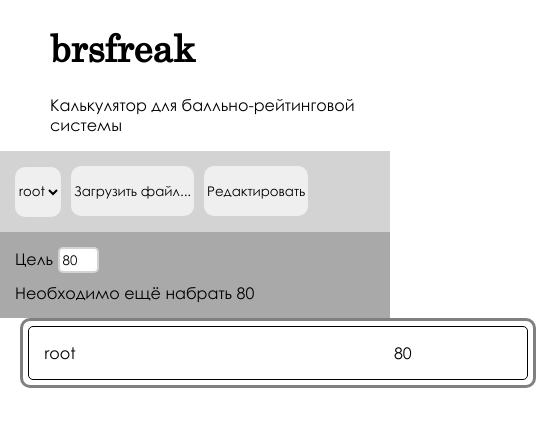
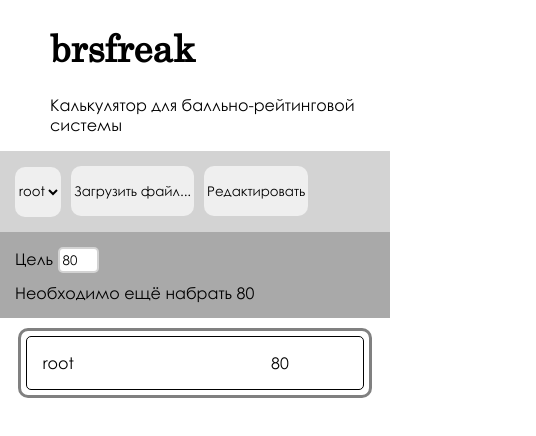
Before and after one commit to usiqwerty/brsfreak, a React (Create React App) app: page / in a window 390 px wide. Shown: the top 436 px of the page, 536 px wide, since content can reach past the window. Built offline with nearby package versions, Linux system fonts and the light colour scheme.

Commit message:
мобильный дизайн

```diff
--- a/src/css/jobs.css
+++ b/src/css/jobs.css
@@ -6,13 +6,15 @@
     /*height: 3em;*/
     padding:1em;
 }
+
 #job-viewer{
-    min-width: 500px;
-    width: fit-content;
+    max-width: 500px;
+    width: auto;
 
     border: 3px solid gray;
     border-radius: 10px;
 
+    margin:10px;
     padding: 5px;
 
     display: grid;
--- a/src/css/mobile.css
+++ b/src/css/mobile.css
@@ -1,5 +1,5 @@
 @media screen and (max-width: 600px) {
-    #ratings-container{
+    #ratings-container, #viewer-container{
         margin:2%;
         width: 96%;
     }
@@ -11,6 +11,9 @@
         width: 96%;
         min-width: 0;
     }
+    #job-viewer{
+        width: 96%;
+    }
     #target-input{
         display: grid;
     }
--- a/src/widgets/JobViewer.tsx
+++ b/src/widgets/JobViewer.tsx
@@ -2,6 +2,7 @@ import {Rating} from "../Rating";
 import {useEffect, useState} from "react";
 import Task from "./Task";
 import "../css/syle.css";
+import "../css/mobile.css";
 
 type JobTask = { name: string, amount: number, parent: string | null };
 
```
